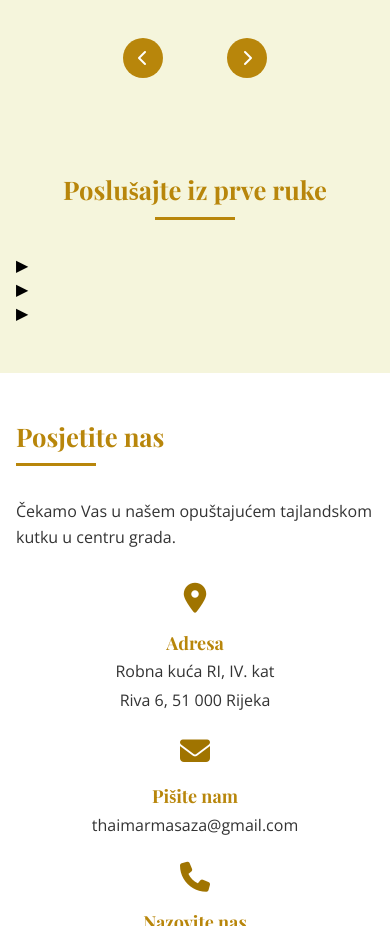
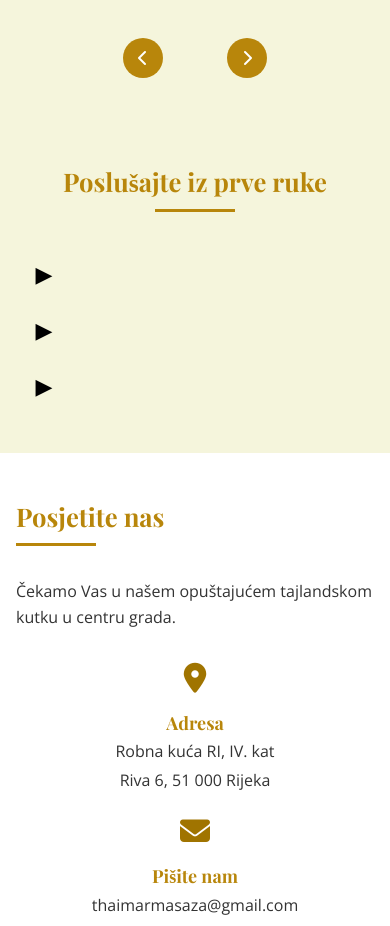
Before and after one commit to filipfisic/thaimar-website, a plain HTML site: page index.html in a window 390 px wide. Shown: the part 7620-8546 px from the top of the page. Drawn offline with nearby package versions, Linux system fonts and the light colour scheme.

Commit message:
Update responsive.css

```diff
--- a/css/responsive.css
+++ b/css/responsive.css
@@ -217,3 +217,40 @@
         font-size: 1.1rem;
     }
 }
+
+/* Videos responsive */
+@media (max-width: 1024px) {
+    .video-grid {
+      grid-template-columns: repeat(2, 1fr);
+    }
+  }
+
+  @media (max-width: 640px) {
+    .video-grid {
+      grid-template-columns: 1fr;
+    }
+    .videos-section {
+      padding: 40px 0;
+    }
+    .video-play {
+      width: 56px;
+      height: 56px;
+      font-size: 22px;
+      line-height: 56px;
+    }
+  }
+
+  /* Sakrij strelice kad su sve kartice vidljive */
+@media (min-width: 1200px) {
+    .team-scroll-btn {
+      display: none !important;
+    }
+  }
+
+  @media (min-width: 1200px) {
+    .team-grid {
+      justify-content: center;   /* centrira kartice */
+      overflow-x: visible;       /* nema scrollanja */
+      padding-left: 0;           /* makni nepotrebni padding */
+    }
+  }
```
